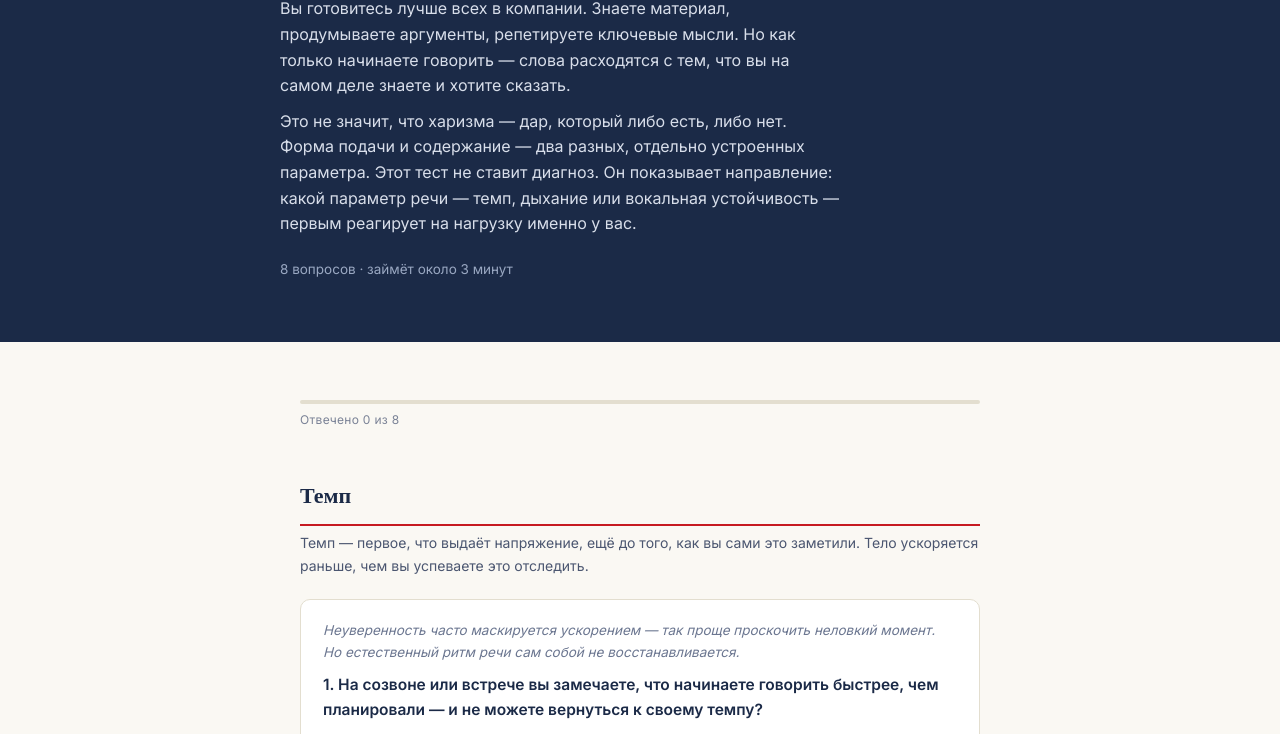
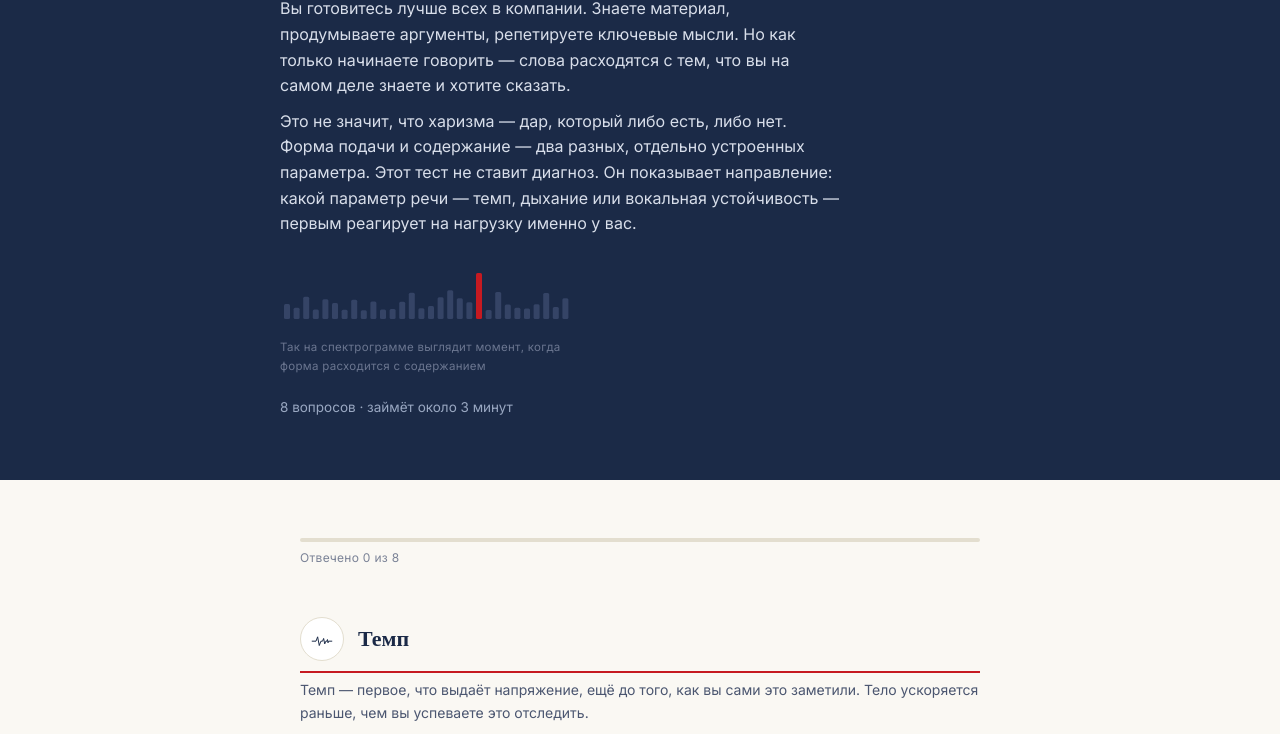
Before and after one commit to olgacripto811/client-pages, a plain HTML site: page diagnostika-forma-soderzhanie-marina.html in a window 1280 px wide. Shown: the part 163-897 px from the top of the page. Drawn offline with nearby package versions, Linux system fonts and the light colour scheme.

Commit message:
Add illustrations

```diff
--- a/diagnostika-forma-soderzhanie-marina.html
+++ b/diagnostika-forma-soderzhanie-marina.html
@@ -72,6 +72,57 @@ h1{
   font-size: 13.5px;
   color: #9aa8c2;
   margin-top: 22px;
+}
+.hero-viz{
+  margin: 28px 0 6px 0;
+  max-width: 300px;
+  overflow: visible;
+}
+.hero-viz-caption{
+  font-size: 11.5px;
+  color: #6b7690;
+  letter-spacing: .3px;
+  margin-top: 6px;
+}
+
+/* ---------- ICONS ---------- */
+.block-header{
+  display: flex;
+  align-items: center;
+  gap: 14px;
+  margin: 40px 0 6px 0;
+  border-bottom: 2px solid var(--red);
+  padding-bottom: 10px;
+  scroll-margin-top: 90px;
+}
+.block-header .block-intro{
+  margin: 0;
+  border: none;
+  padding: 0;
+}
+.icon-badge{
+  width: 44px;
+  height: 44px;
+  min-width: 44px;
+  border-radius: 50%;
+  background: #fff;
+  border: 1.5px solid var(--line);
+  display: flex;
+  align-items: center;
+  justify-content: center;
+  flex-shrink: 0;
+}
+.result-tag-row{
+  display: flex;
+  align-items: center;
+  gap: 10px;
+  margin-bottom: 10px;
+}
+.result-tag-row .icon-badge{
+  width: 36px;
+  height: 36px;
+  min-width: 36px;
+  border-color: var(--yellow);
 }
 
 /* ---------- PROGRESS ---------- */
@@ -228,7 +279,6 @@ h1{
   text-transform: uppercase;
   color: var(--red);
   font-weight: 700;
-  margin-bottom: 10px;
 }
 .result-title{
   font-family:'Cormorant Garamond', serif;
@@ -319,6 +369,41 @@ footer{
     <h1>Диагностика «форма vs содержание»</h1>
     <p class="hero-lead">Вы готовитесь лучше всех в компании. Знаете материал, продумываете аргументы, репетируете ключевые мысли. Но как только начинаете говорить — слова расходятся с тем, что вы на самом деле знаете и хотите сказать.</p>
     <p class="hero-lead">Это не значит, что харизма — дар, который либо есть, либо нет. Форма подачи и содержание — два разных, отдельно устроенных параметра. Этот тест не ставит диагноз. Он показывает направление: какой параметр речи — темп, дыхание или вокальная устойчивость — первым реагирует на нагрузку именно у вас.</p>
+    <div class="hero-viz">
+      <svg viewBox="0 0 292 60" width="100%" height="60" preserveAspectRatio="xMinYMax meet">
+        <rect x="4.0" y="38.9" width="6" height="15.1" rx="1.5" fill="#4a5a80" opacity="0.55"/>
+    <rect x="13.6" y="42.7" width="6" height="11.3" rx="1.5" fill="#4a5a80" opacity="0.55"/>
+    <rect x="23.2" y="31.7" width="6" height="22.3" rx="1.5" fill="#4a5a80" opacity="0.55"/>
+    <rect x="32.8" y="44.4" width="6" height="9.6" rx="1.5" fill="#4a5a80" opacity="0.55"/>
+    <rect x="42.4" y="34.2" width="6" height="19.8" rx="1.5" fill="#4a5a80" opacity="0.55"/>
+    <rect x="52.0" y="38.0" width="6" height="16.0" rx="1.5" fill="#4a5a80" opacity="0.55"/>
+    <rect x="61.6" y="44.7" width="6" height="9.3" rx="1.5" fill="#4a5a80" opacity="0.55"/>
+    <rect x="71.2" y="34.8" width="6" height="19.2" rx="1.5" fill="#4a5a80" opacity="0.55"/>
+    <rect x="80.8" y="45.2" width="6" height="8.8" rx="1.5" fill="#4a5a80" opacity="0.55"/>
+    <rect x="90.4" y="36.5" width="6" height="17.5" rx="1.5" fill="#4a5a80" opacity="0.55"/>
+    <rect x="100.0" y="44.5" width="6" height="9.5" rx="1.5" fill="#4a5a80" opacity="0.55"/>
+    <rect x="109.6" y="44.0" width="6" height="10.0" rx="1.5" fill="#4a5a80" opacity="0.55"/>
+    <rect x="119.2" y="36.7" width="6" height="17.3" rx="1.5" fill="#4a5a80" opacity="0.55"/>
+    <rect x="128.8" y="27.8" width="6" height="26.2" rx="1.5" fill="#4a5a80" opacity="0.55"/>
+    <rect x="138.4" y="43.3" width="6" height="10.7" rx="1.5" fill="#4a5a80" opacity="0.55"/>
+    <rect x="148.0" y="41.1" width="6" height="12.9" rx="1.5" fill="#4a5a80" opacity="0.55"/>
+    <rect x="157.6" y="32.2" width="6" height="21.8" rx="1.5" fill="#4a5a80" opacity="0.55"/>
+    <rect x="167.2" y="25.2" width="6" height="28.8" rx="1.5" fill="#4a5a80" opacity="0.55"/>
+    <rect x="176.8" y="33.3" width="6" height="20.7" rx="1.5" fill="#4a5a80" opacity="0.55"/>
+    <rect x="186.4" y="37.3" width="6" height="16.7" rx="1.5" fill="#4a5a80" opacity="0.55"/>
+    <rect x="196.0" y="8.0" width="6" height="46.0" rx="1.5" fill="#C61A21" opacity="1"/>
+    <rect x="205.6" y="45.0" width="6" height="9.0" rx="1.5" fill="#4a5a80" opacity="0.55"/>
+    <rect x="215.2" y="27.1" width="6" height="26.9" rx="1.5" fill="#4a5a80" opacity="0.55"/>
+    <rect x="224.8" y="39.6" width="6" height="14.4" rx="1.5" fill="#4a5a80" opacity="0.55"/>
+    <rect x="234.4" y="42.8" width="6" height="11.2" rx="1.5" fill="#4a5a80" opacity="0.55"/>
+    <rect x="244.0" y="43.4" width="6" height="10.6" rx="1.5" fill="#4a5a80" opacity="0.55"/>
+    <rect x="253.6" y="39.2" width="6" height="14.8" rx="1.5" fill="#4a5a80" opacity="0.55"/>
+    <rect x="263.2" y="28.0" width="6" height="26.0" rx="1.5" fill="#4a5a80" opacity="0.55"/>
+    <rect x="272.8" y="42.0" width="6" height="12.0" rx="1.5" fill="#4a5a80" opacity="0.55"/>
+    <rect x="282.4" y="33.2" width="6" height="20.8" rx="1.5" fill="#4a5a80" opacity="0.55"/>
+      </svg>
+      <div class="hero-viz-caption">Так на спектрограмме выглядит момент, когда форма расходится с содержанием</div>
+    </div>
     <p class="hero-note">8 вопросов · займёт около 3 минут</p>
   </div>
 </div>
@@ -332,7 +417,14 @@ footer{
 
 <div id="quiz-section">
 
-  <div class="block-intro">Темп</div>
+  <div class="block-header">
+    <div class="icon-badge">
+      <svg viewBox="0 0 44 44" width="24" height="24" fill="none">
+        <path d="M4 26 L11 26 L14 18 L17 34 L20 26 L23 26 L25 21 L27 31 L29 26 L31 26 L32 23 L33 29 L34 26 L40 26" stroke="#1B2A47" stroke-width="1.8" stroke-linecap="round" stroke-linejoin="round"/>
+      </svg>
+    </div>
+    <div class="block-intro">Темп</div>
+  </div>
   <div class="block-desc">Темп — первое, что выдаёт напряжение, ещё до того, как вы сами это заметили. Тело ускоряется раньше, чем вы успеваете это отследить.</div>
 
   <div class="question" data-group="tempo">
@@ -365,7 +457,14 @@ footer{
     </div>
   </div>
 
-  <div class="block-intro">Дыхание</div>
+  <div class="block-header">
+    <div class="icon-badge">
+      <svg viewBox="0 0 44 44" width="24" height="24" fill="none">
+        <path d="M4 24 C 9 12, 15 12, 20 24 C 25 36, 31 36, 36 24" stroke="#1B2A47" stroke-width="1.8" stroke-linecap="round" fill="none"/>
+      </svg>
+    </div>
+    <div class="block-intro">Дыхание</div>
+  </div>
   <div class="block-desc">Дыхание — параметр, который меняется первым при стрессе, и меняется незаметно для самого человека. Он проявляется в теле раньше, чем в словах.</div>
 
   <div class="question" data-group="breath">
@@ -398,7 +497,16 @@ footer{
     </div>
   </div>
 
-  <div class="block-intro">Вокальная устойчивость</div>
+  <div class="block-header">
+    <div class="icon-badge">
+      <svg viewBox="0 0 44 44" width="24" height="24" fill="none">
+        <path d="M4 24 L14 24" stroke="#1B2A47" stroke-width="1.8" stroke-linecap="round"/>
+        <path d="M14 24 L16 20 L18 28 L20 16 L22 32 L24 20 L26 28 L28 24" stroke="#C61A21" stroke-width="1.8" stroke-linecap="round" stroke-linejoin="round" fill="none"/>
+        <path d="M28 24 L38 24" stroke="#1B2A47" stroke-width="1.8" stroke-linecap="round"/>
+      </svg>
+    </div>
+    <div class="block-intro">Вокальная устойчивость</div>
+  </div>
   <div class="block-desc">Голос — самый заметный самому человеку сигнал, поэтому здесь достаточно двух вопросов, чтобы понять направление.</div>
 
   <div class="question" data-group="voice">
@@ -430,7 +538,16 @@ footer{
 
 <div id="result-section" class="hidden">
 
-  <div class="result-tag" id="resultTag">Ваш результат</div>
+  <div class="result-tag-row">
+    <div class="icon-badge">
+      <svg viewBox="0 0 44 44" width="22" height="22" fill="none">
+        <circle cx="18" cy="18" r="10" stroke="#1B2A47" stroke-width="1.8"/>
+        <path d="M25 25 L35 35" stroke="#1B2A47" stroke-width="1.8" stroke-linecap="round"/>
+        <path d="M12 18 L15 14 L17 22 L19 12 L21 24 L24 18" stroke="#C61A21" stroke-width="1.4" stroke-linecap="round" stroke-linejoin="round" fill="none"/>
+      </svg>
+    </div>
+    <div class="result-tag" id="resultTag">Ваш результат</div>
+  </div>
   <h2 class="result-title" id="resultTitle"></h2>
   <p class="result-text" id="resultText"></p>
   <div class="result-note">Ни один из этих сценариев не говорит о недостатке компетентности — только о том, какой физиологический параметр первым реагирует на нагрузку.</div>
```
